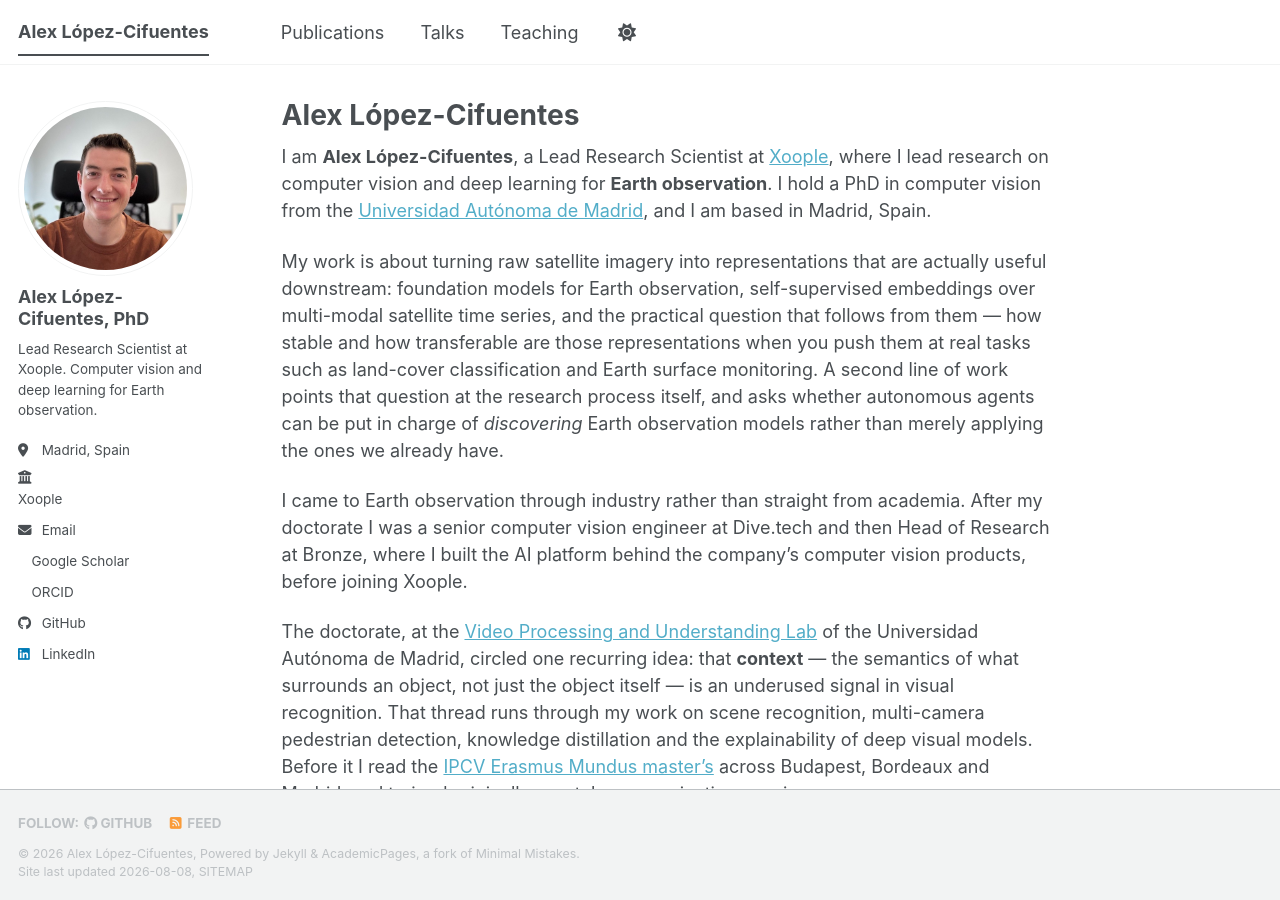
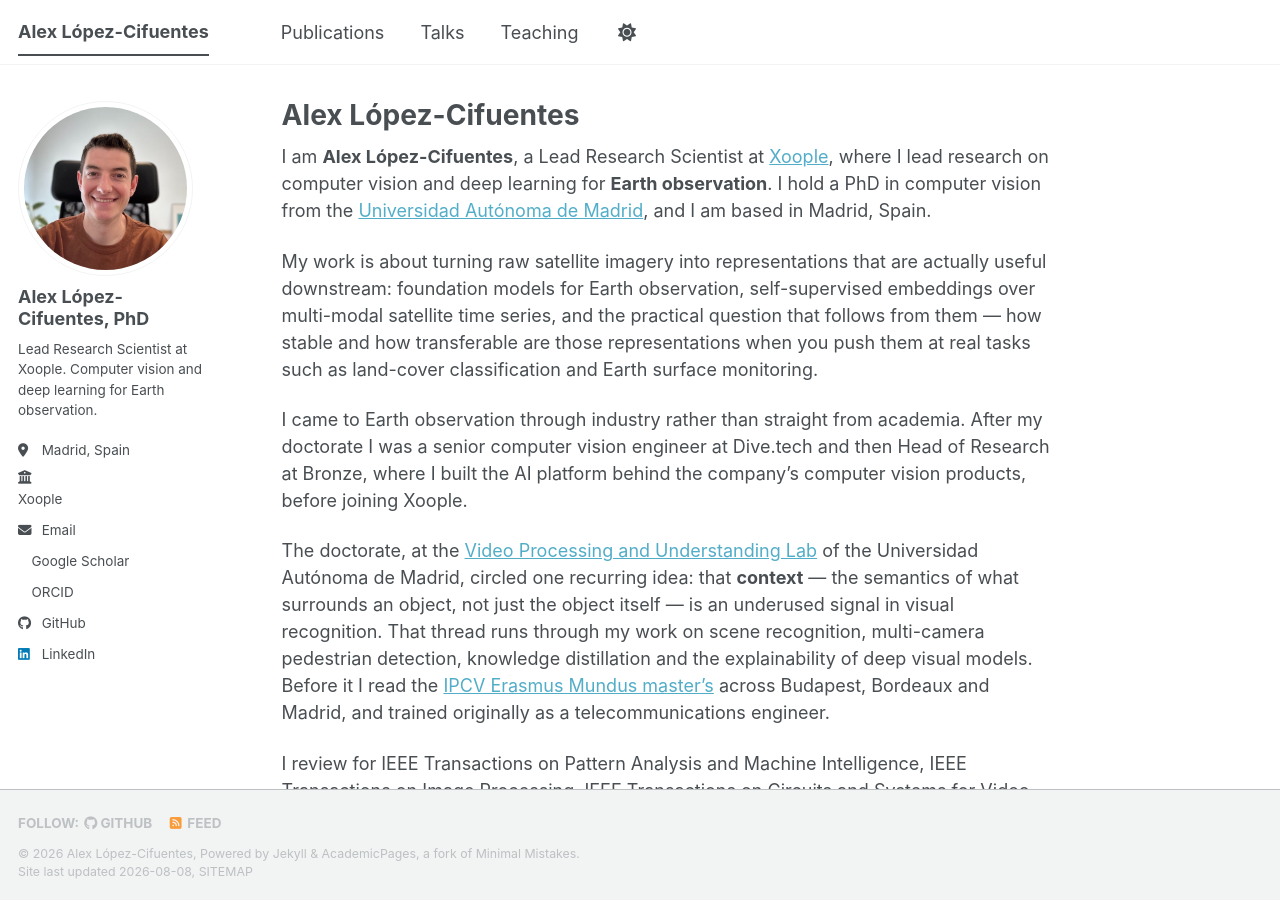
Before and after one commit to alexlopezcifuentes/alexlopezcifuentes.github.io, a Jekyll site: the page built from _pages/about.md, in a window 1280 px wide and 900 px high. Built offline with Jekyll 4.4.1, drawn with Linux system fonts in a browser that asks for light colours; a style sheet for code colours, icons or effects is not loaded.

Commit message:
Drop the agentic autoresearch sentence from the bio
Co-Authored-By: Claude Opus 5 (1M context) <noreply@anthropic.com>

```diff
--- a/_pages/about.md
+++ b/_pages/about.md
@@ -18,7 +18,7 @@ redirect_from:
 
 I am **Alex López-Cifuentes**, a Lead Research Scientist at [Xoople](https://www.xoople.es/), where I lead research on computer vision and deep learning for **Earth observation**. I hold a PhD in computer vision from the [Universidad Autónoma de Madrid](https://www.uam.es), and I am based in Madrid, Spain.
 
-My work is about turning raw satellite imagery into representations that are actually useful downstream: foundation models for Earth observation, self-supervised embeddings over multi-modal satellite time series, and the practical question that follows from them — how stable and how transferable are those representations when you push them at real tasks such as land-cover classification and Earth surface monitoring. A second line of work points that question at the research process itself, and asks whether autonomous agents can be put in charge of *discovering* Earth observation models rather than merely applying the ones we already have.
+My work is about turning raw satellite imagery into representations that are actually useful downstream: foundation models for Earth observation, self-supervised embeddings over multi-modal satellite time series, and the practical question that follows from them — how stable and how transferable are those representations when you push them at real tasks such as land-cover classification and Earth surface monitoring.
 
 I came to Earth observation through industry rather than straight from academia. After my doctorate I was a senior computer vision engineer at Dive.tech and then Head of Research at Bronze, where I built the AI platform behind the company's computer vision products, before joining Xoople.
 
```
